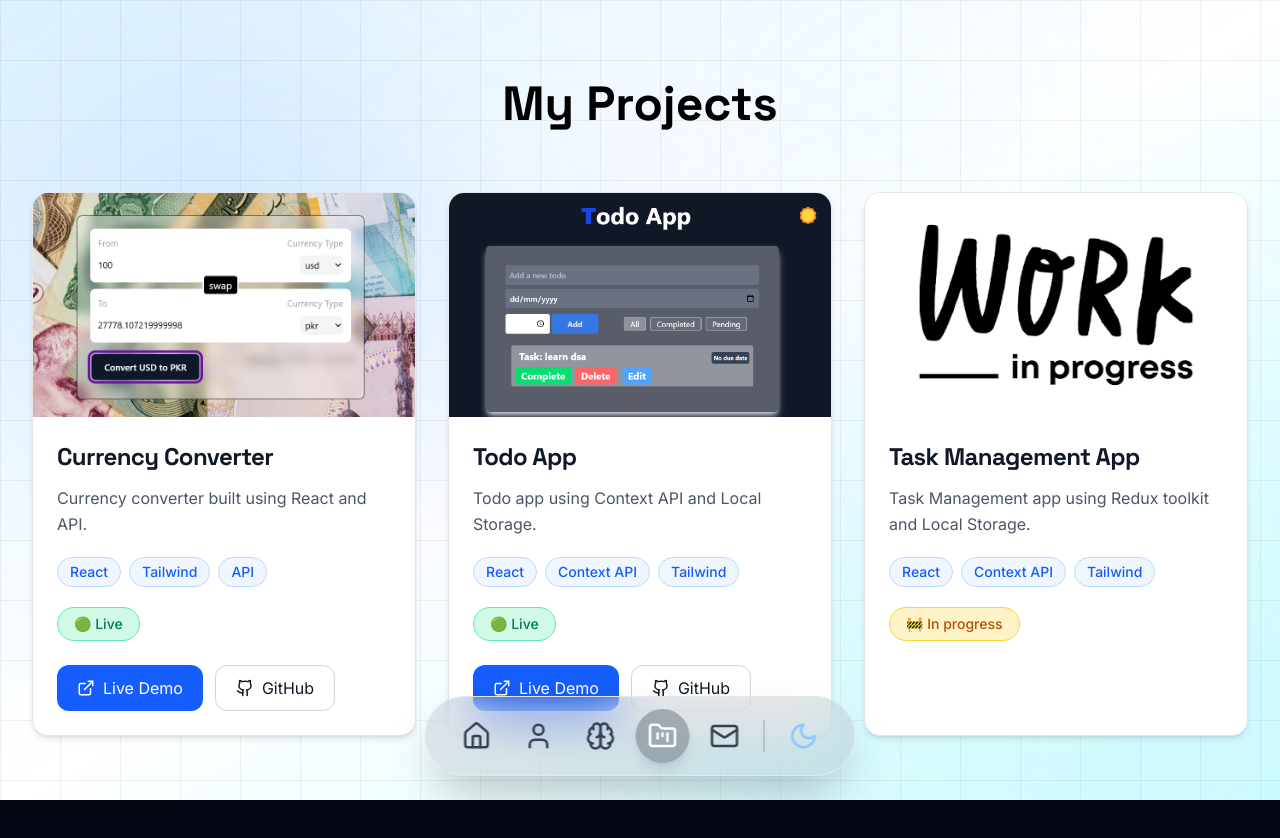
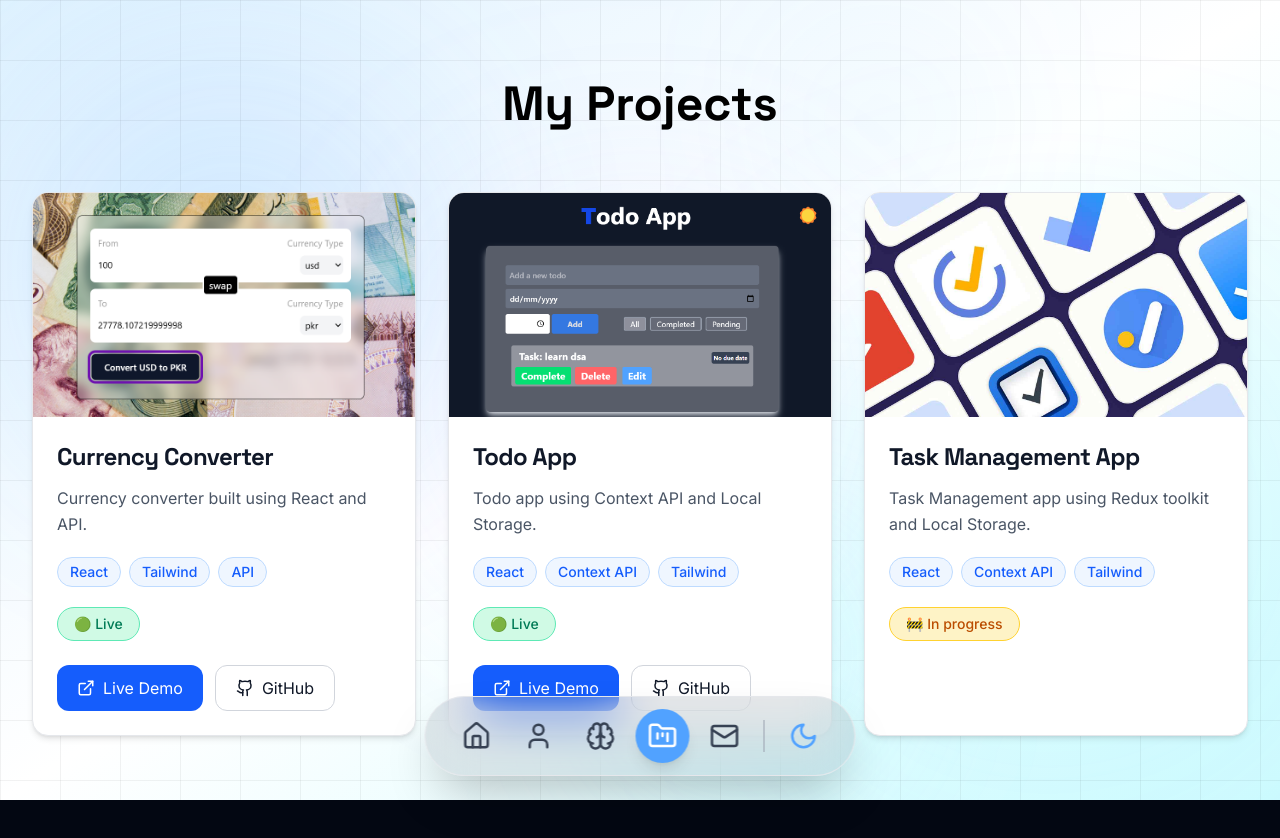
Before and after one commit to ahmed0-17/Portfolio, a React (Vite) app: page /projects in a window 1280 px wide. Shown: the top 838 px of the page. Built offline with nearby package versions, Linux system fonts and the light colour scheme.

Commit message:
change button bg

```diff
--- a/src/components/FloatingDock.jsx
+++ b/src/components/FloatingDock.jsx
@@ -74,7 +74,7 @@ export default function FloatingDock() {
           active:brightness-200
           ${
             isActive
-              ? "bg-gray-600/40 text-white shadow-lg brightness-100"
+              ? "bg-blue-400 text-white shadow-lg brightness-100"
               : theme === "light"
               ? "hover:bg-gray-200 text-gray-700"
               : "hover:bg-gray-700 text-gray-300"
@@ -121,7 +121,7 @@ export default function FloatingDock() {
       duration-300
       ${
         theme === "light"
-          ? "hover:bg-gray-200/30 text-blue-300"
+          ? "hover:bg-gray-200/30 text-blue-400"
           : "hover:bg-gray-700 text-yellow-300"
       }`}
     >
--- a/src/data/projects.js
+++ b/src/data/projects.js
@@ -1,6 +1,6 @@
 import Currency from "../assets/images/currency.png";
 import Todo from "../assets/images/todo.png";
-import task_management from "../assets/images/images.png"
+import task_management from "../assets/images/best-to-do-list-apps.jpg"
 export const projects = [
   {
     id: 1,
--- a/src/index.css
+++ b/src/index.css
@@ -49,23 +49,36 @@ body{
   animation: gradient 5s ease infinite;
 }
 
-
 @keyframes float {
   0% {
-    transform: translateY(0px);
+    transform: translate(0, 0);
   }
+  50% {
+    transform: translate(40px, -40px);
+  }
+  100% {
+    transform: translate(0, 0);
+  }
+}
 
+@keyframes float2 {
+  0% {
+    transform: translate(0, 0);
+  }
   50% {
-    transform: translateY(-18px);
+    transform: translate(-40px, 40px);
   }
-
   100% {
-    transform: translateY(0px);
+    transform: translate(0, 0);
   }
 }
 
 .animate-float {
-  animation: float 6s ease-in-out infinite;
+  animation: float 10s ease-in-out infinite;
+}
+
+.animate-float2 {
+  animation: float2 14s ease-in-out infinite;
 }
 
 html,
```
Also changed, not shown: src/assets/images/best-to-do-list-apps.jpg (added).
